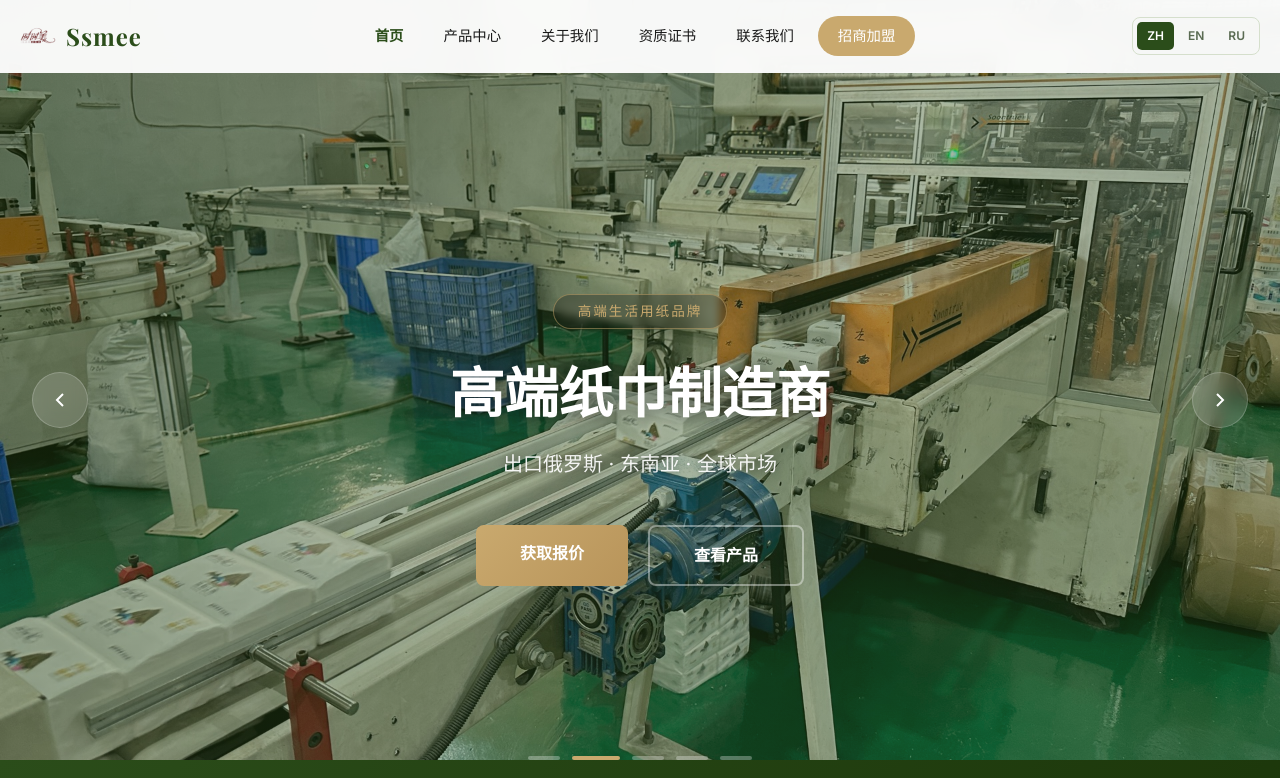
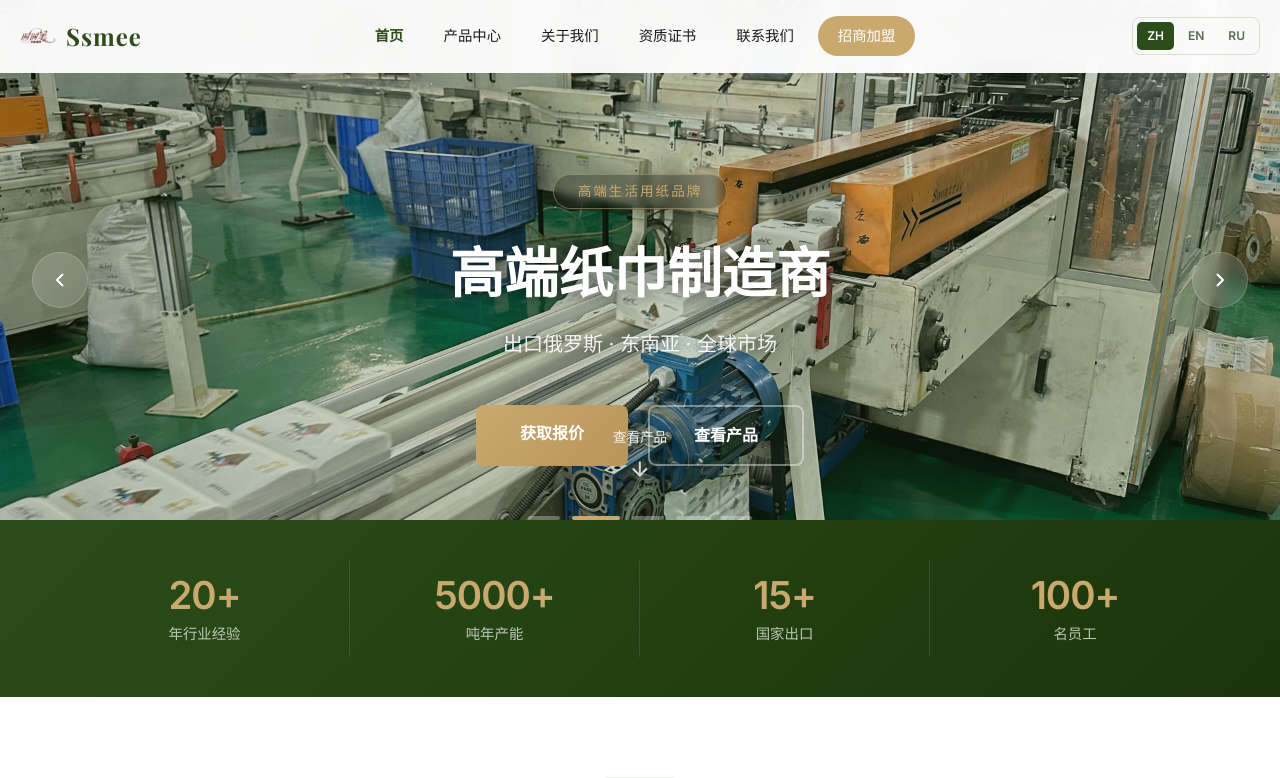
Before and after one commit to 183921494-sketch/ssmee-website, a Vue app: page / in a window 1280 px wide. Shown: the top 778 px of the page. Built offline with nearby package versions, Linux system fonts and the light colour scheme.

Commit message:
fix: 轮播图遮罩透明优化+滚动指示器+底部链接优化

```diff
--- a/src/components/FooterBar.vue
+++ b/src/components/FooterBar.vue
@@ -45,7 +45,7 @@
 
       <div class="footer-bottom">
         <p>{{ t('footer.rights') }}</p>
-        <p>技术支持：<a href="https://www.soonyet.cn" target="_blank" style="color:rgba(255,255,255,0.6);text-decoration:none;">贤乐科技 www.soonyet.cn</a></p>
+        <p>技术支持：贤乐科技 www.soonyet.cn</p>
       </div>
     </div>
   </footer>
--- a/src/views/Home.vue
+++ b/src/views/Home.vue
@@ -33,6 +33,13 @@
         <!-- Dots -->
         <div class="carousel-dots">
           <button v-for="(_, i) in factoryImages" :key="i" :class="{ active: currentSlide === i }" @click="goToSlide(i)" :aria-label="`Slide ${i+1}`"></button>
+        </div>
+        <!-- Scroll Indicator -->
+        <div class="scroll-indicator" @click="scrollToProducts">
+          <span>{{ t('hero.secondary') }}</span>
+          <svg width="24" height="24" viewBox="0 0 24 24" fill="none" stroke="currentColor" stroke-width="2">
+            <path d="M12 5v14M5 12l7 7 7-7"/>
+          </svg>
         </div>
       </div>
     </section>
@@ -186,6 +193,11 @@ const goToSlide = (i) => {
   currentSlide.value = i
 }
 
+const scrollToProducts = () => {
+  const el = document.querySelector('.products-preview')
+  if (el) el.scrollIntoView({ behavior: 'smooth' })
+}
+
 onMounted(() => {
   autoPlayTimer = setInterval(nextSlide, 5000)
   setTimeout(() => { isLoaded.value = true }, 100)
@@ -210,9 +222,9 @@ const whyFeatures = [
 /* === Hero Carousel === */
 .hero-carousel {
   position: relative;
-  height: 100vh;
-  min-height: 600px;
-  max-height: 900px;
+  height: 70vh;
+  min-height: 450px;
+  max-height: 650px;
   overflow: hidden;
 }
 .carousel-container {
@@ -238,7 +250,7 @@ const whyFeatures = [
 .slide-overlay {
   position: absolute;
   inset: 0;
-  background: linear-gradient(135deg, rgba(27,53,9,0.55) 0%, rgba(43,77,26,0.40) 50%, rgba(27,53,9,0.50) 100%);
+  background: linear-gradient(135deg, rgba(27,53,9,0.35) 0%, rgba(43,77,26,0.25) 50%, rgba(27,53,9,0.30) 100%);
   display: flex;
   align-items: center;
   justify-content: center;
@@ -380,6 +392,33 @@ const whyFeatures = [
 .carousel-dots button.active {
   background: #C9A96E;
   width: 48px;
+}
+.scroll-indicator {
+  position: absolute;
+  bottom: 80px;
+  left: 50%;
+  transform: translateX(-50%);
+  display: flex;
+  flex-direction: column;
+  align-items: center;
+  gap: 8px;
+  color: rgba(255,255,255,0.9);
+  font-size: 0.85rem;
+  cursor: pointer;
+  transition: all 0.3s;
+  z-index: 10;
+  animation: bounce 2s infinite;
+}
+.scroll-indicator:hover {
+  color: #C9A96E;
+  transform: translateX(-50%) translateY(-4px);
+}
+.scroll-indicator svg {
+  opacity: 0.9;
+}
+@keyframes bounce {
+  0%, 100% { transform: translateX(-50%) translateY(0); }
+  50% { transform: translateX(-50%) translateY(8px); }
 }
 
 /* === Strength Bar === */
```
